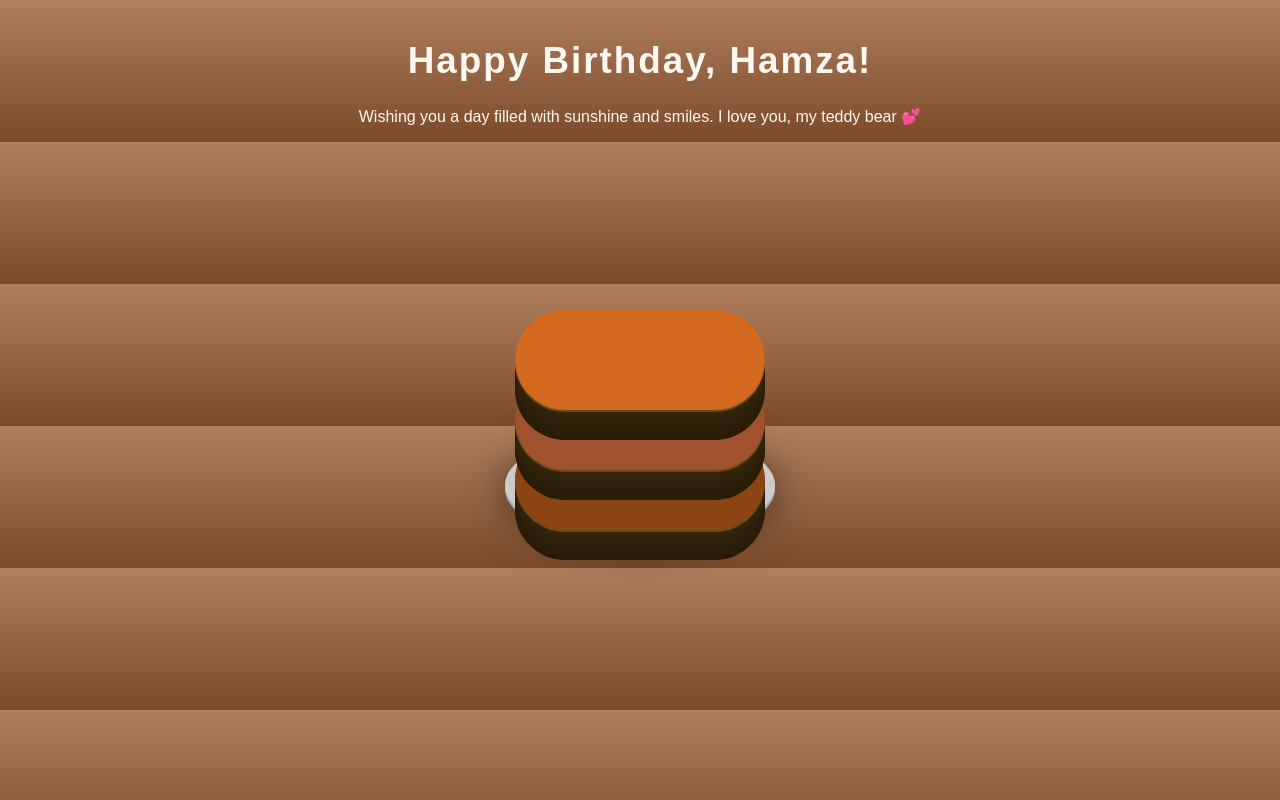
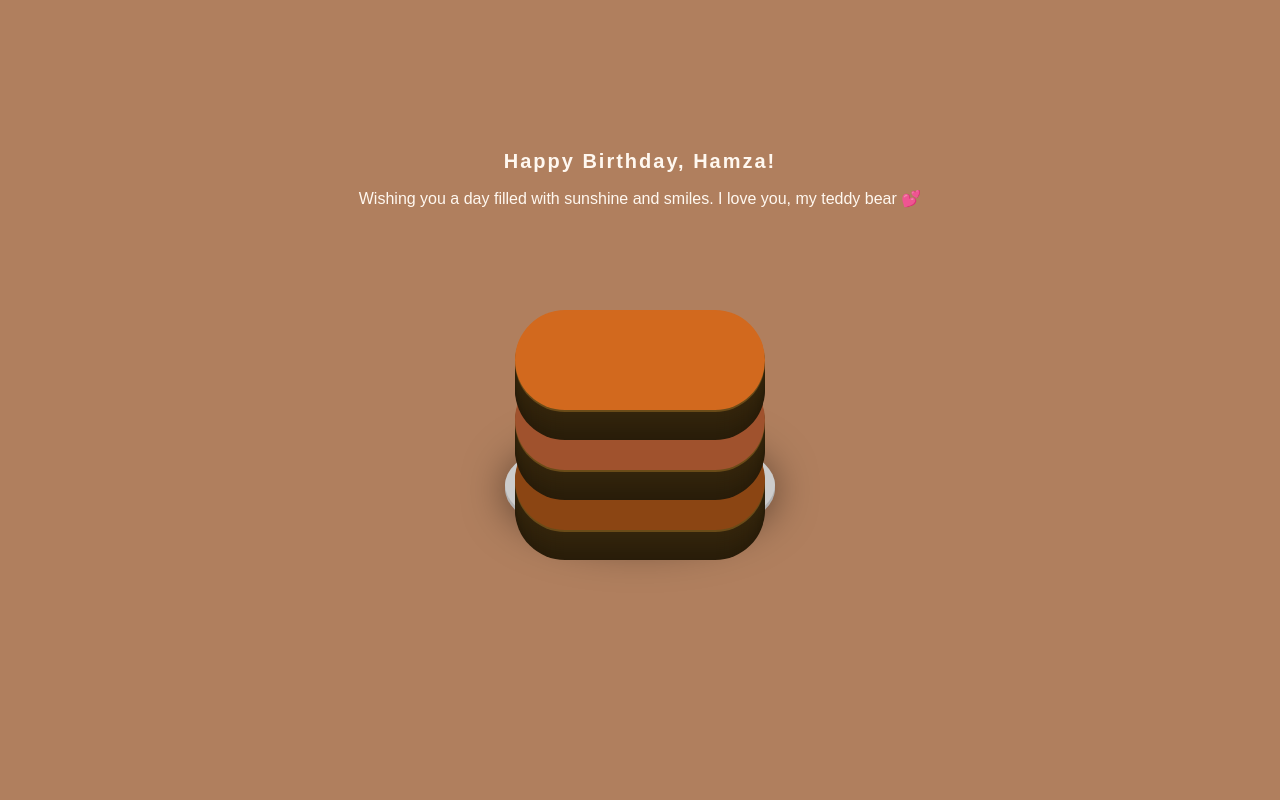
Before and after one commit to lolilypopp/teddybeardayy, a plain HTML site: page index.html in a window 1280 px wide. Drawn offline with Linux system fonts and the light colour scheme.

Commit message:
Modify styles in style.css for layout adjustments
Updated background color and adjusted font sizes for title and message classes.

```diff
--- a/style.css
+++ b/style.css
@@ -1,6 +1,6 @@
 body {
   margin: 0;
-  background: linear-gradient(180deg, #b07f5e, #7b4a2b);
+  background: #b07f5e;
   font-family: "Patrick Hand", sans-serif;
   color: #fff8f0;
   text-align: center;
@@ -8,8 +8,8 @@ body {
 }
 
 .title {
-  margin-top: 40px;
-  font-size: 2.3em;
+  margin-top: 150px;
+  font-size: 20px;
   letter-spacing: 2px;
 }
 
@@ -154,14 +154,9 @@ body {
   }
 
 .message {
-  font-size: 1.3em;
+  font-size: 15px;
   margin: 20px auto;
   width: 80%;
   line-height: 1.6em;
   animation: fadeIn 2s ease;
 }
-
-@keyframes fadeIn {
-  from { opacity: 0; transform: translateY(10px); }
-  to { opacity: 1; transform: translateY(0); }
-}
```
